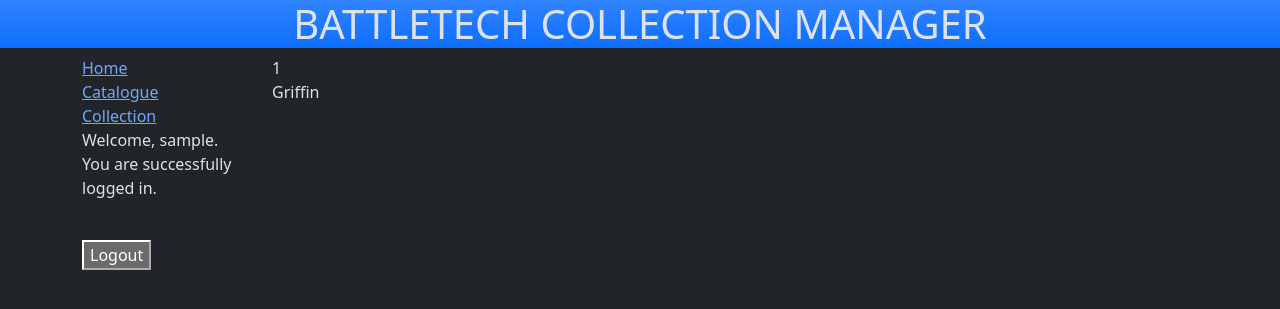
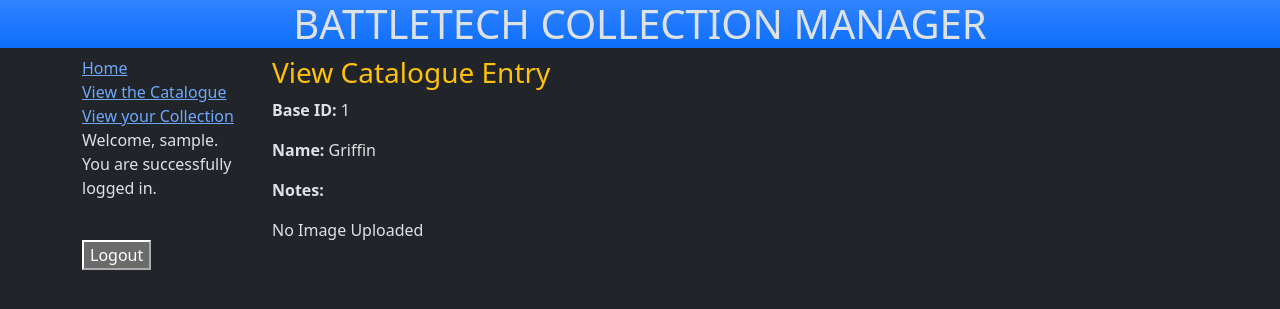
Before and after one commit to Jamzieeeee/BattleTech-Collection-Manager, a Django app: page /catalogue/catalogue/detail/1 in a window 1280 px wide. Shown: the top 309 px of the page. Run offline with Django 4.2, Linux system fonts and the light colour scheme; the visitor is signed in with stand-in values (Sample User, id 1); data comes from the database, SQL or seed files in the repository.

Commit message:
Update general page stylings

```diff
--- a/BTCM/views.py
+++ b/BTCM/views.py
@@ -86,7 +86,7 @@ def delete_catalogue(request, id):
 
     # fetch the object related to passed id
     obj = get_object_or_404(Catalogue, id = id)
-
+    context['object'] = obj
 
     if request.method =="POST":
         # delete object
@@ -163,7 +163,7 @@ def delete_collection(request, id):
 
     # fetch the object related to passed id
     obj = get_object_or_404(Collection, id = id)
-
+    context['object'] = obj
 
     if request.method =="POST":
         # delete object
--- /dev/null
+++ b/static/css/style.css
@@ -0,0 +1,3 @@
+.table-fit{
+    width: 1px;
+}
--- a/templates/base_generic.html
+++ b/templates/base_generic.html
@@ -24,10 +24,10 @@
         {% block sidebar %}
         <a href="/">Home</a>
         <br>
-        <a href="{% url 'list_catalogue' %}">Catalogue</a>
+        <a href="{% url 'list_catalogue' %}">View the Catalogue</a>
         {% if user.is_authenticated %}
         <br>
-        <a href="{% url 'list_collection' %}">Collection</a>
+        <a href="{% url 'list_collection' %}">View your Collection</a>
         <p>Welcome, {{ user.get_username }}. You are successfully logged in.</p>
         <br>
         <form id="logout-form" method="post" action="{% url 'logout' %}">
--- a/templates/catalogue/create_catalogue.html
+++ b/templates/catalogue/create_catalogue.html
@@ -7,6 +7,9 @@
 {% endblock %}
 
 {% block content %}
+<div>
+    <h3 class="text-warning">New Catalogue Entry</h3>
+</div>
 <form method="POST" enctype="multipart/form-data">
 
     <!-- Security token -->
--- a/templates/catalogue/delete_catalogue.html
+++ b/templates/catalogue/delete_catalogue.html
@@ -6,6 +6,10 @@
 
 {% block content %}
 <div>
+    <h3 class="text-warning">Delete from Catalogue</h3>
+    <p>{{object.baseid}} {{object.name}}</p>
+</div>
+<div>
     <!-- Create a Form -->
     <form method="POST">
         <!-- Security token by Django -->
@@ -13,7 +17,7 @@
         Are you sure you want to delete this item?
         <br>
         <button type="submit">Yes</button>
-        <a href="/catalogue/catalogue/list/">Cancel </a>
+        <a href="/catalogue/catalogue/list/">Cancel</a>
     </form>
 </div>
 {% endblock %}
--- a/templates/catalogue/detail_catalogue.html
+++ b/templates/catalogue/detail_catalogue.html
@@ -6,13 +6,18 @@
 
 {% block content %}
 <div>
-
-    <!-- Specify fields to be displayed -->
-    {{ data.baseid }}<br/>
-    {{ data.name }}<br/>
-    {{ data.notes }}<br/>
-    {% if data.image.url is not None %}:
-    <img src='{{ data.image.url }}' /><br/>
+    <h3 class="text-warning">View Catalogue Entry</h3>
+</div>
+<div>
+    <p><strong>Base ID: </strong>{{ data.baseid }}</p>
+    <p><strong>Name: </strong>{{ data.name }}</p>
+    <p><strong>Notes: </strong>{{ data.notes }}</p>
+    {% if data.image.url is not None %}
+    <div class="container-m">
+        <img class="img-fluid" src='{{ data.image.url }}' />
+    </div>
+    {% else %}
+    <p>No Image Uploaded</p>
     {% endif %}
 
 </div>
--- a/templates/catalogue/list_catalogue.html
+++ b/templates/catalogue/list_catalogue.html
@@ -5,6 +5,9 @@
 {% endblock %}
 
 {% block content %}
+<div>
+    <h3 class="text-warning">BattleTech Catalogue</h3>
+</div>
 {% if user.is_authenticated %}
 <a href="/catalogue/catalogue/create">Create New Entry</a>
 {% endif %}
@@ -13,7 +16,7 @@
     <tr>
         <th class="text-nowrap table-fit">Base ID</th>
         <th>Name</th>
-        <th>Notes</th>
+        <th class="d-none d-sm-table-cell">Notes</th>
         {% if user.is_authenticated %}
         <th class="table-fit"></th>
         <th class="table-fit"></th>
--- a/templates/catalogue/update_catalogue.html
+++ b/templates/catalogue/update_catalogue.html
@@ -7,6 +7,9 @@
 {% endblock %}
 
 {% block content %}
+<div>
+    <h3 class="text-warning">Update Catalogue Entry</h3>
+</div>
 <form method="POST" enctype="multipart/form-data">
 
     <!-- Security token -->
@@ -16,5 +19,6 @@
     {{ form|crispy }}
 
     <button type="submit">Update</button>
+    <a href="/catalogue/catalogue/list/">Cancel</a>
 </form>
 {% endblock %}
--- a/templates/collection/delete_collection.html
+++ b/templates/collection/delete_collection.html
@@ -6,6 +6,10 @@
 
 {% block content %}
 <div>
+    <h3 class="text-warning">Delete from Collection</h3>
+    <p>{{object.mini.baseid}} {{object.mini.name}}</p>
+</div>
+<div>
     <!-- Create a Form -->
     <form method="POST">
         <!-- Security token by Django -->
@@ -13,7 +17,7 @@
         Are you sure you want to delete this item?
         <br>
         <button type="submit">Yes</button>
-        <a href="/catalogue/collection/list/">Cancel </a>
+        <a href="/catalogue/collection/list/">Cancel</a>
     </form>
 </div>
 {% endblock %}
--- a/templates/collection/update_collection.html
+++ b/templates/collection/update_collection.html
@@ -7,6 +7,9 @@
 {% endblock %}
 
 {% block content %}
+<div>
+    <h3 class="text-warning">Update Collection Entry</h3>
+</div>
 <form method="POST" enctype="multipart/form-data">
 
     <!-- Security token -->
@@ -16,5 +19,6 @@
     {{ form|crispy }}
 
     <button type="submit">Update</button>
+    <a href="/catalogue/collection/list/">Cancel</a>
 </form>
 {% endblock %}
```
Also changed, not shown: templates/collection/detail_collection.html (+13 -8 lines), templates/collection/list_collection.html (+17 -0 lines), templates/homepage.html (+12 -2 lines).
